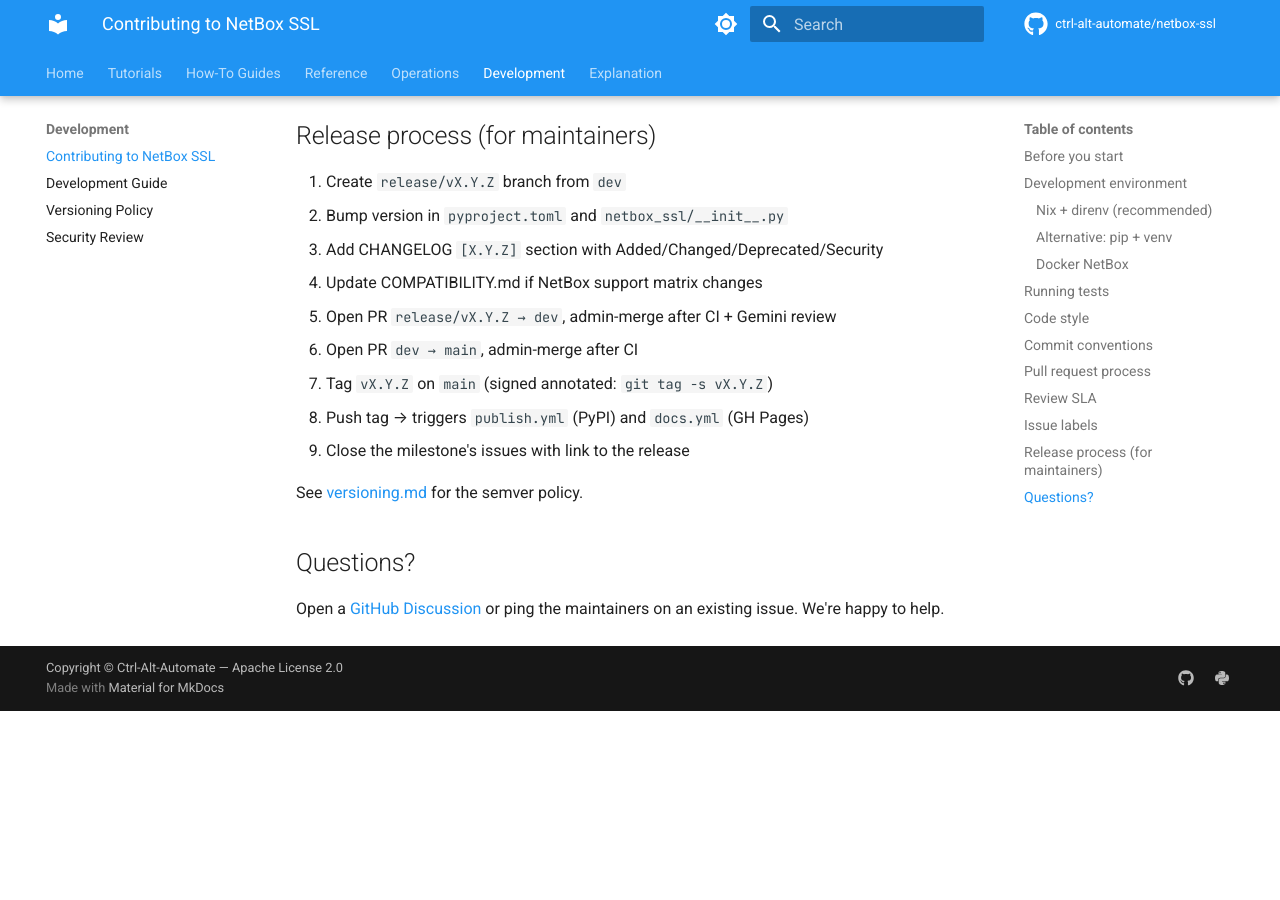
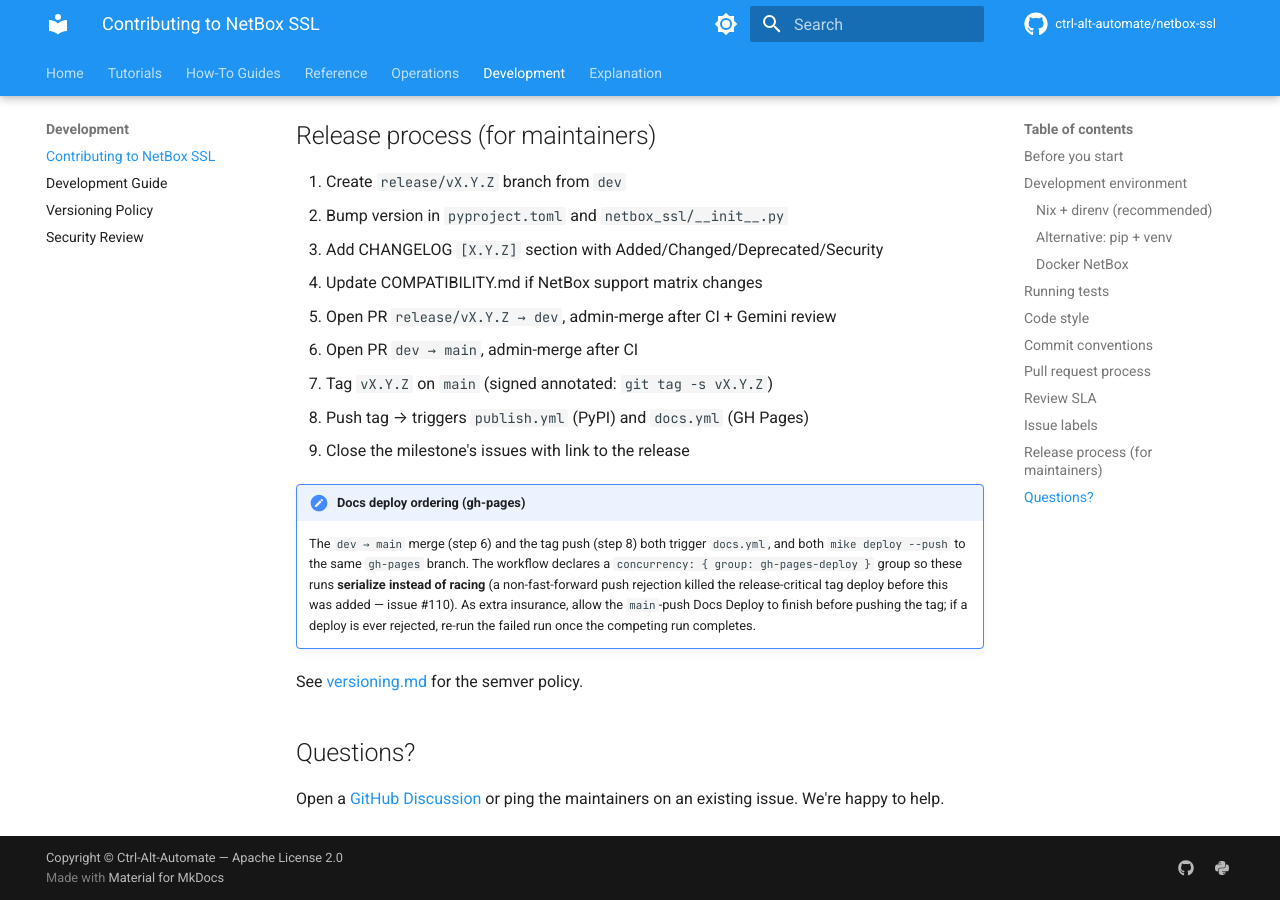
Before and after one commit to ctrl-alt-automate/netbox-ssl, an MkDocs documentation site: the page built from docs/development/contributing.md, in a window 1280 px wide and 900 px high, scrolled down 3584 px. Built offline with MkDocs 1.6.1 and Material for MkDocs 9.7.7, drawn with Linux system fonts in a browser that asks for light colours; comment, search, counter and statistics services are not loaded; the version menu is left out; before the commit the page ends 4295 px from its top, so only the background shows below that.

Commit message:
ci: serialize gh-pages docs deploys to fix release-time race (#110) (#124)
On release, the dev->main merge and the version-tag push fire within seconds.
Both trigger Docs Deploy, and both `mike deploy --push` to the same gh-pages
branch — so one is rejected non-fast-forward. In v1.1.0 the release-critical
tag run (which creates the versioned slot and repoints `latest`) lost the race
and had to be re-run manually.

Add a workflow-level `concurrency` group (fixed name, NOT keyed on github.ref,
so both refs share one queue) with `cancel-in-progress: false` (each run writes
a distinct mike slot/alias — cancelling would drop a needed update). The runs
now serialize instead of racing.

Also document the release-time ordering in contributing.md as defence-in-depth.

```diff
--- a/docs/development/contributing.md
+++ b/docs/development/contributing.md
@@ -163,6 +163,16 @@
 8. Push tag → triggers `publish.yml` (PyPI) and `docs.yml` (GH Pages)
 9. Close the milestone's issues with link to the release
 
+!!! note "Docs deploy ordering (gh-pages)"
+    The `dev → main` merge (step 6) and the tag push (step 8) both trigger
+    `docs.yml`, and both `mike deploy --push` to the same `gh-pages` branch. The
+    workflow declares a `concurrency: { group: gh-pages-deploy }` group so these
+    runs **serialize instead of racing** (a non-fast-forward push rejection
+    killed the release-critical tag deploy before this was added — issue #110).
+    As extra insurance, allow the `main`-push Docs Deploy to finish before
+    pushing the tag; if a deploy is ever rejected, re-run the failed run once the
+    competing run completes.
+
 See [versioning.md](versioning.md) for the semver policy.
 
 ## Questions?
```
Also changed, not shown: 1 other file.
